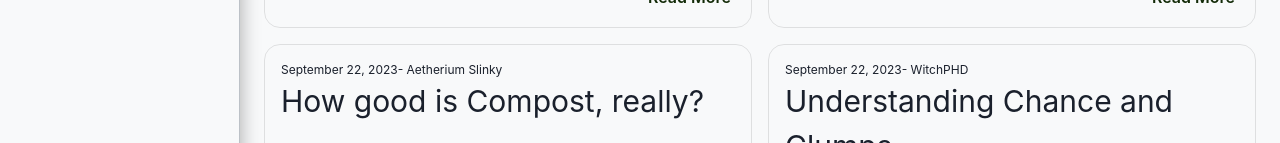
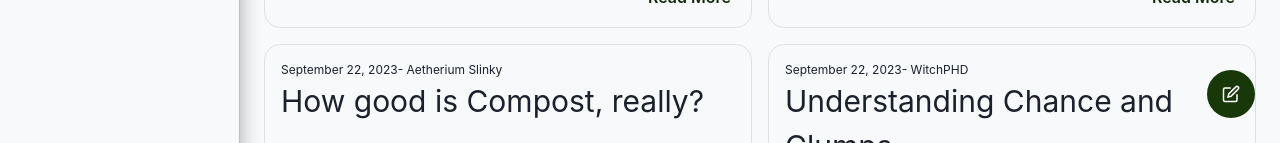
Before and after one commit to davidpchi/toski, a React (Create React App) app: page /#/ in a window 1280 px wide. Shown: the part 657-800 px from the top of the page. Built offline with nearby package versions, Linux system fonts and the light colour scheme; no server answers.

Commit message:
Stable feedback button

```diff
--- a/src/components/SidebarWithHeader.tsx
+++ b/src/components/SidebarWithHeader.tsx
@@ -13,7 +13,7 @@ import {
     Text,
     useColorModeValue,
     useDisclosure,
-    VStack,
+    VStack
 } from "@chakra-ui/react";
 import { ReactNode, useCallback, useMemo } from "react";
 import { IconType } from "react-icons";
@@ -21,6 +21,7 @@ import { FiBarChart, FiCalendar, FiHome, FiMenu, FiRss, FiShield, FiTrendingUp,
 import { useLocation, useNavigate } from "react-router-dom";
 import { FF_IS_NEWS_ENABLED } from "../services/featureFlagService";
 import { routes } from "../navigation/routes";
+import { FeedbackButton } from "./FeedbackButton";
 
 interface LinkItemProps {
     name: string;
@@ -33,7 +34,7 @@ const LinkItems: Array<LinkItemProps> = [
     { name: "Commander Overview", icon: FiShield, route: "/commanderOverview" },
     { name: "Commander Trends", icon: FiBarChart, route: "/commanderTrends" },
     { name: "Match History", icon: FiCalendar, route: "/matchHistory" },
-    { name: "Match Trends", icon: FiTrendingUp, route: "/matchTrends" },
+    { name: "Match Trends", icon: FiTrendingUp, route: "/matchTrends" }
 ];
 
 export default function SidebarWithHeader({ children }: { children: ReactNode }) {
@@ -66,6 +67,7 @@ export default function SidebarWithHeader({ children }: { children: ReactNode })
                     marginTop={"64px"}
                     flexDirection={"column"}
                 >
+                    <FeedbackButton />
                     <div style={{ textAlign: "center", fontStyle: "italic", fontSize: "12px" }}>
                         This site contains unofficial Fan Content permitted under the{" "}
                         <a
@@ -134,6 +136,7 @@ const SidebarContent = ({ onClose, ...rest }: SidebarProps) => {
                     ></NavItem>
                 ))}
             </VStack>
+            {/* POSSIBLE LOCATION */}
         </Box>
     );
 };
```
